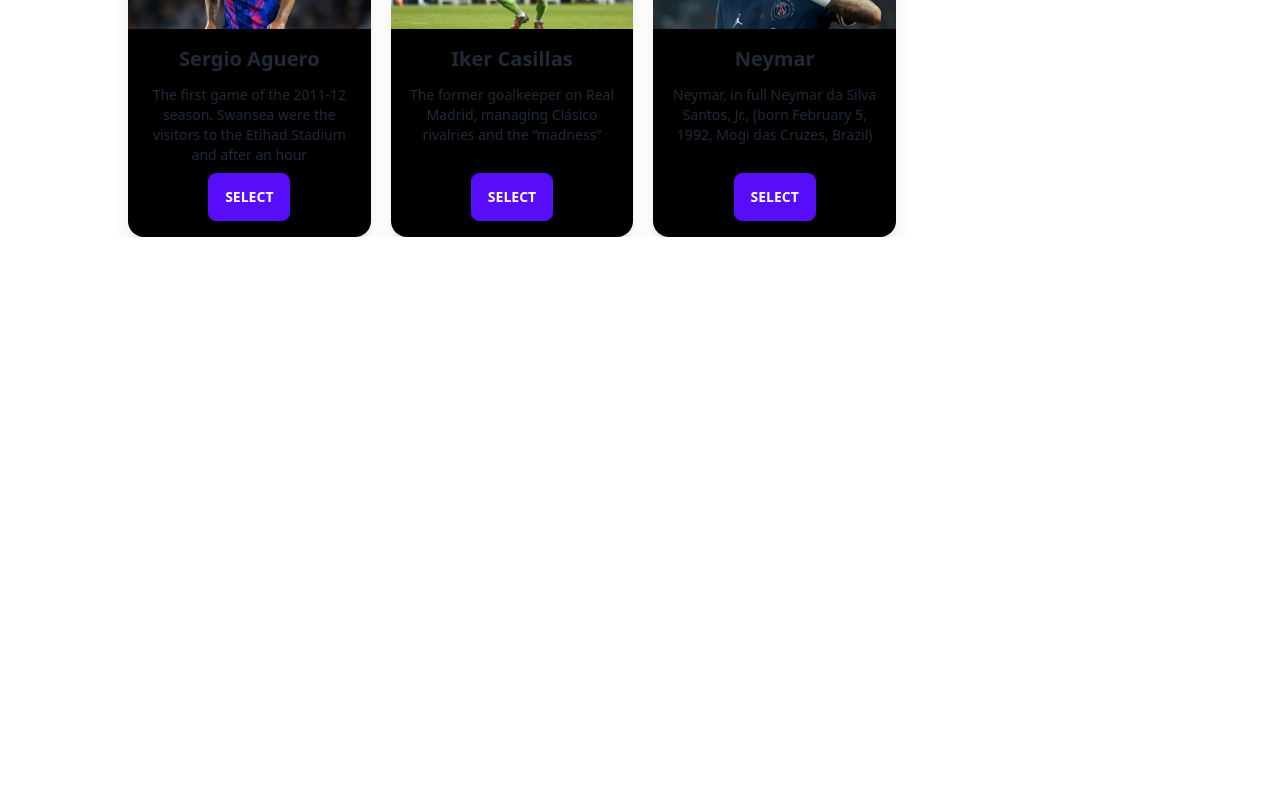
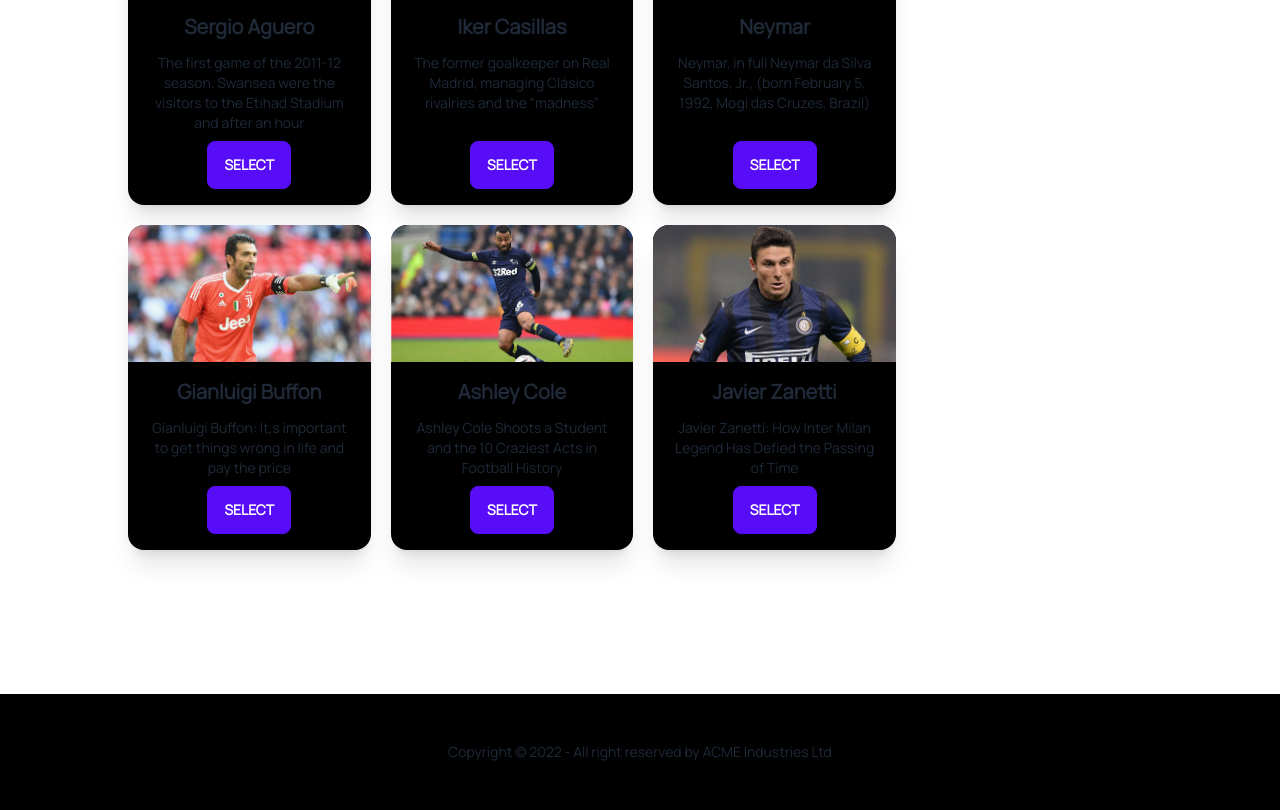
Before and after one commit to Istiakahmed180/best-five-dom, a plain HTML site: page index.html in a window 1280 px wide. Shown: the part 1375-2185 px from the top of the page. Before the commit the page ends 1612 px from the top, so only its background shows below. Drawn offline with nearby package versions, Linux system fonts and the light colour scheme.

Commit message:
Make Website Complete

```diff
--- a/index.html
+++ b/index.html
@@ -6,23 +6,26 @@
     <meta http-equiv="X-UA-Compatible" content="IE=edge">
     <meta name="viewport" content="width=device-width, initial-scale=1.0">
     <title>Football Player Price</title>
-    <!-- tainwind cdn link -->
+    <!---------------------------------------------------------- tainwind cdn link ------------------------------------------------------------>
     <script src="https://cdn.tailwindcss.com"></script>
-    <!-- daisyUi cdn link -->
+    <!---------------------------------------------------------- daisyUi cdn link ------------------------------------------------------------->
     <link href="https://cdn.jsdelivr.net/npm/daisyui@2.24.0/dist/full.css" rel="stylesheet" type="text/css" />
-    <!-- font Style  -->
+    <!-------------------------------------------------------------- font Style  -------------------------------------------------------------->
     <link rel="preconnect" href="https://fonts.googleapis.com">
     <link rel="preconnect" href="https://fonts.gstatic.com" crossorigin>
     <link href="https://fonts.googleapis.com/css2?family=Bebas+Neue&family=Berkshire+Swash&display=swap"
         rel="stylesheet">
+    <link rel="preconnect" href="https://fonts.googleapis.com">
+    <link rel="preconnect" href="https://fonts.gstatic.com" crossorigin>
+    <link href="https://fonts.googleapis.com/css2?family=Bebas+Neue&family=Manrope&display=swap" rel="stylesheet">
 </head>
 
-<body>
-    <!-- header part start -->
+<body style="font-family: 'Bebas Neue', cursive; font-family: 'Manrope', sans-serif;">
+    <!--------------------------------------------------------- header part start ------------------------------------------------------------->
     <header class="bg-black h-full">
         <div class="flex">
             <div>
-                <img class="-ml-32 my-28 w-screen" src="image/cristiano-ronaldo.png" alt="">
+                <img class="-ml-32 my-16 w-screen  h-5/6" src="image/cristiano-ronaldo.png" alt="">
             </div>
             <!-- ... -->
             <div class="w-full mx-auto py-32 mr-44">
@@ -42,11 +45,12 @@
         </div>
         <img class="w-80 float-right -mt-48" src="image/Football.jpg" alt="">
     </header>
-    <!-- header part end -->
+    <!---------------------------------------------------------- header part end -------------------------------------------------------------->
 
-    <!-- main part start -->
+    <!---------------------------------------------------------- main part start -------------------------------------------------------------->
     <main>
-        <section class="mt-12 flex justify-around">
+        <!----------------------------------------------- grid and card section start --------------------------------------------------------->
+        <section class="mt-12 flex justify-around mb-36">
             <div class="grid grid-cols-3 gap-5 w-3/5">
                 <div class="card card-compact w-full     bg-black shadow-xl">
                     <figure><img src="image/Lionel Messi.jpg" alt="Shoes" /></figure>
@@ -164,9 +168,48 @@
                     </div>
                 </div>
                 <!-- ... -->
+                <div class="card card-compact w-full     bg-black shadow-xl">
+                    <figure><img src="image/Gianluigi Buffon.jpg" alt="Shoes" /></figure>
+                    <div class="card-body items-center text-center">
+                        <h2 class="card-title text-center">
+                            Gianluigi Buffon</h2>
+                        <p>
+                            Gianluigi Buffon: It,s important to get things wrong in life and pay the price</p>
+                        <div class="card-actions justify-center">
+                            <button class="btn btn-primary">Select</button>
+                        </div>
+                    </div>
+                </div>
+                <!-- ... -->
+                <div class="card card-compact w-full     bg-black shadow-xl">
+                    <figure><img src="image/Ashley Cole.jpg" alt="Shoes" /></figure>
+                    <div class="card-body items-center text-center">
+                        <h2 class="card-title text-center">
+                            Ashley Cole</h2>
+                        <p>
+                            Ashley Cole Shoots a Student and the 10 Craziest Acts in Football History</p>
+                        <div class="card-actions justify-center">
+                            <button class="btn btn-primary">Select</button>
+                        </div>
+                    </div>
+                </div>
+                <!-- ... -->
+                <div class="card card-compact w-full     bg-black shadow-xl">
+                    <figure><img src="image/Javier Zanetti.jpg" alt="Shoes" /></figure>
+                    <div class="card-body items-center text-center">
+                        <h2 class="card-title text-center">
+                            Javier Zanetti</h2>
+                        <p>
+                            Javier Zanetti: How Inter Milan Legend Has Defied the Passing of Time</p>
+                        <div class="card-actions justify-center">
+                            <button class="btn btn-primary">Select</button>
+                        </div>
+                    </div>
+                </div>
+                <!-- ... -->
             </div>
             <div>
-                <div class="w-60 rounded-2xl -ml-60 bg-black h-1/3 ">
+                <div class="w-60 rounded-2xl -ml-60 bg-black h-1/4 ">
                     <h3 class="text-2xl text-center text-slate-300 font-semibold pt-4 ">Selected - V</h3>
                 </div>
                 <div class="w-60 rounded-2xl -ml-60 bg-black  mt-8">
@@ -196,8 +239,17 @@
                 </div>
             </div>
         </section>
+        <!---------------------------------------------- grid and card section end ------------------------------------------------------------>
     </main>
-    <!-- main part end -->
+    <!---------------------------------------------------------- main part end ---------------------------------------------------------------->
+
+    <!---------------------------------------------------------- footer part start ------------------------------------------------------------>
+    <footer class="footer footer-center py-12 bg-black text-base-content">
+        <div>
+            <p>Copyright © 2022 - All right reserved by ACME Industries Ltd</p>
+        </div>
+    </footer>
+    <!---------------------------------------------------------- footer part end -------------------------------------------------------------->
 </body>
 
 </html>
```
Also changed, not shown: image/Ashley Cole.jpg (added), image/Gianluigi Buffon.jpg (added), image/Javier Zanetti.jpg (added).
